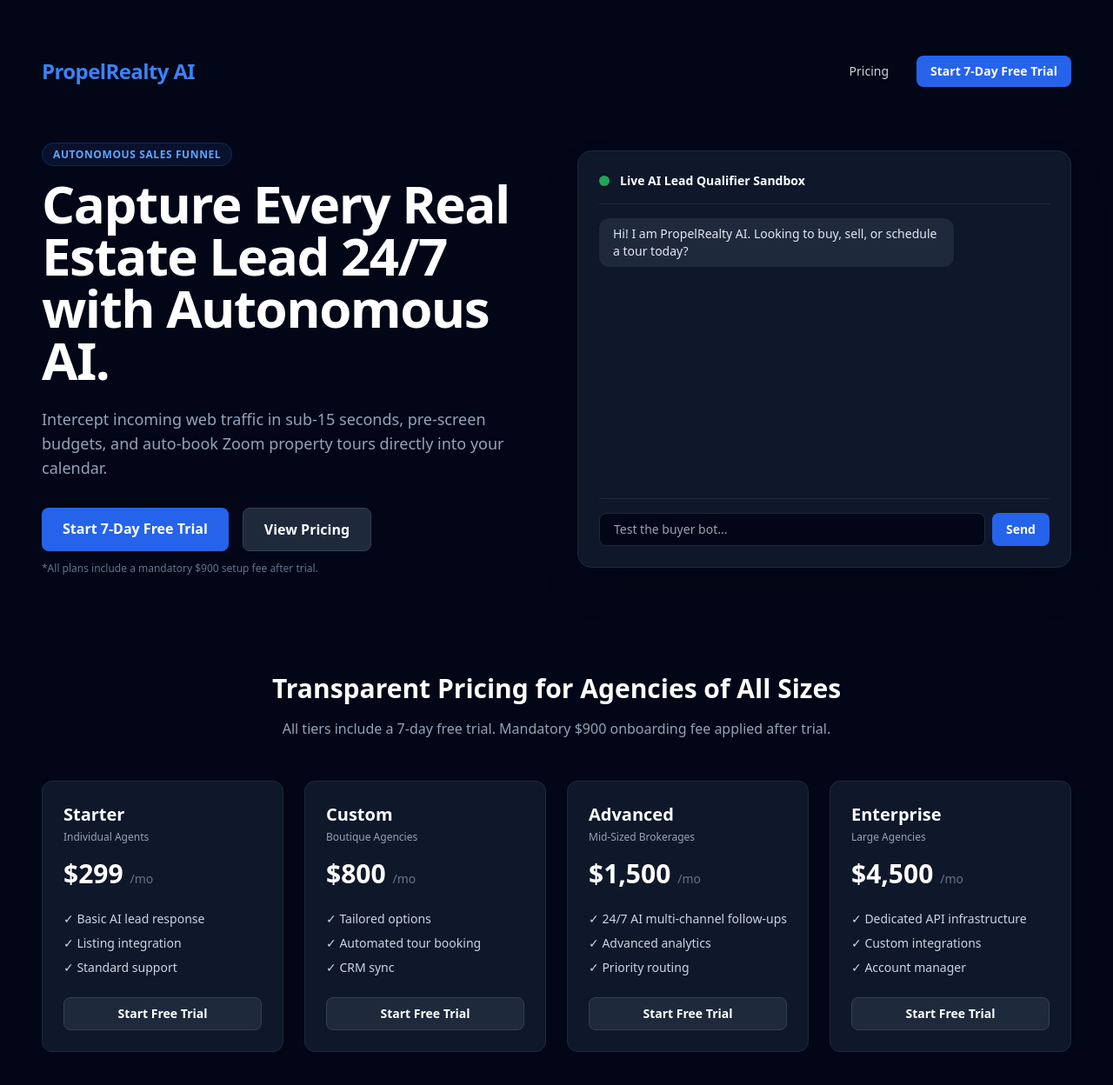
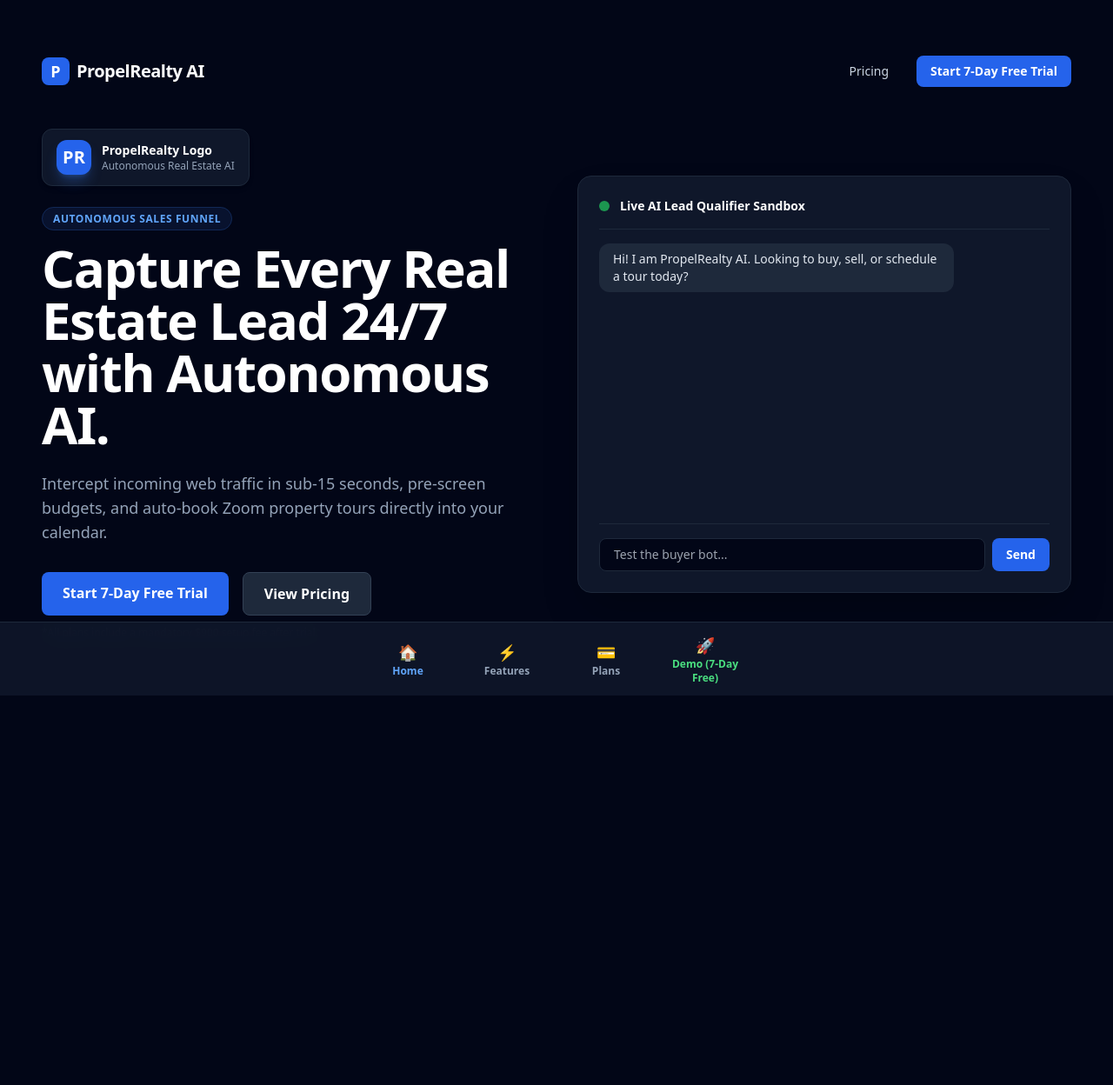
Before and after one commit to garvitsrivastava4521-pixel/propelrealty-ai, a Next.js app: page / in a window 1280 px wide. Shown: the top 1248 px of the page at 87% size. After the commit the page ends 864 px from the top, so only its background shows below. Built offline with nearby package versions, Linux system fonts and the light colour scheme.

Commit message:
Update page.tsx

```diff
--- a/app/page.tsx
+++ b/app/page.tsx
@@ -44,24 +44,45 @@ export default function LandingPage() {
   };
 
   return (
-    <main className="min-h-screen bg-slate-950 text-white flex flex-col justify-between p-6 md:p-12">
-      {/* Header */}
+    <main className="min-h-screen bg-slate-950 text-white flex flex-col justify-between p-6 pb-24 md:p-12 md:pb-24">
+      {/* Top Header */}
       <header className="max-w-7xl w-full mx-auto flex justify-between items-center py-4">
-        <div className="text-2xl font-extrabold tracking-tight text-blue-500">PropelRealty AI</div>
+        <div className="flex items-center gap-2">
+          <div className="w-8 h-8 rounded-lg bg-blue-600 flex items-center justify-center font-bold text-lg text-white">
+            P
+          </div>
+          <span className="text-xl font-extrabold tracking-tight text-white">PropelRealty AI</span>
+        </div>
         <div className="flex gap-4">
-          <a href="#pricing" className="px-4 py-2 text-sm text-slate-300 hover:text-white transition">Pricing</a>
+          <Link href="/pricing" className="px-4 py-2 text-sm text-slate-300 hover:text-white transition">
+            Pricing
+          </Link>
           <Link href="/onboarding" className="px-4 py-2 text-sm bg-blue-600 hover:bg-blue-500 rounded-lg font-semibold transition">
             Start 7-Day Free Trial
           </Link>
         </div>
       </header>
 
-      {/* Hero Section */}
-      <section className="max-w-7xl w-full mx-auto grid md:grid-cols-2 gap-12 items-center my-12">
+      {/* Main Hero & Logo Section */}
+      <section className="max-w-7xl w-full mx-auto grid md:grid-cols-2 gap-12 items-center my-8">
         <div>
-          <span className="text-xs font-semibold uppercase tracking-wider bg-blue-500/10 text-blue-400 border border-blue-500/20 px-3 py-1 rounded-full">
-            Autonomous Sales Funnel
-          </span>
+          {/* Logo / Brand Header Box */}
+          <div className="inline-flex items-center gap-3 bg-slate-900 border border-slate-800 rounded-xl px-4 py-3 mb-6 shadow-md">
+            <div className="w-10 h-10 rounded-xl bg-blue-600 flex items-center justify-center font-black text-xl text-white shadow-lg shadow-blue-500/30">
+              PR
+            </div>
+            <div>
+              <div className="text-sm font-bold text-white">PropelRealty Logo</div>
+              <div className="text-xs text-slate-400">Autonomous Real Estate AI</div>
+            </div>
+          </div>
+
+          <div>
+            <span className="text-xs font-semibold uppercase tracking-wider bg-blue-500/10 text-blue-400 border border-blue-500/20 px-3 py-1 rounded-full">
+              Autonomous Sales Funnel
+            </span>
+          </div>
+
           <h1 className="text-4xl md:text-6xl font-extrabold tracking-tight mt-4 mb-6 leading-tight">
             Capture Every Real Estate Lead 24/7 with Autonomous AI.
           </h1>
@@ -72,9 +93,9 @@ export default function LandingPage() {
             <Link href="/onboarding" className="px-6 py-3 bg-blue-600 hover:bg-blue-500 rounded-lg text-center font-bold transition">
               Start 7-Day Free Trial
             </Link>
-            <a href="#pricing" className="px-6 py-3 bg-slate-800 hover:bg-slate-700 border border-slate-700 rounded-lg text-center font-semibold transition">
+            <Link href="/pricing" className="px-6 py-3 bg-slate-800 hover:bg-slate-700 border border-slate-700 rounded-lg text-center font-semibold transition">
               View Pricing
-            </a>
+            </Link>
           </div>
           <p className="text-xs text-slate-500 mt-3">*All plans include a mandatory $900 setup fee after trial.</p>
         </div>
@@ -113,36 +134,30 @@ export default function LandingPage() {
         </div>
       </section>
 
-      {/* Pricing Grid */}
-      <section id="pricing" className="max-w-7xl w-full mx-auto my-16">
-        <h2 className="text-3xl font-bold text-center mb-4">Transparent Pricing for Agencies of All Sizes</h2>
-        <p className="text-center text-slate-400 mb-12">All tiers include a 7-day free trial. Mandatory $900 onboarding fee applied after trial.</p>
+      {/* Persistent Bottom 4-Option Navigation Bar */}
+      <nav className="fixed bottom-0 left-0 right-0 bg-slate-900/90 backdrop-blur-md border-t border-slate-800 z-50 py-3 px-4">
+        <div className="max-w-md mx-auto grid grid-cols-4 gap-2 text-center">
+          <Link href="/" className="flex flex-col items-center justify-center text-xs font-semibold text-blue-400 hover:text-blue-300">
+            <span className="text-lg">🏠</span>
+            <span>Home</span>
+          </Link>
 
-        <div className="grid md:grid-cols-4 gap-6">
-          {[
-            { title: 'Starter', price: '$299', audience: 'Individual Agents', features: ['Basic AI lead response', 'Listing integration', 'Standard support'] },
-            { title: 'Custom', price: '$800', audience: 'Boutique Agencies', features: ['Tailored options', 'Automated tour booking', 'CRM sync'] },
-            { title: 'Advanced', price: '$1,500', audience: 'Mid-Sized Brokerages', features: ['24/7 AI multi-channel follow-ups', 'Advanced analytics', 'Priority routing'] },
-            { title: 'Enterprise', price: '$4,500', audience: 'Large Agencies', features: ['Dedicated API infrastructure', 'Custom integrations', 'Account manager'] },
-          ].map((tier, i) => (
-            <div key={i} className="bg-slate-900 border border-slate-800 rounded-xl p-6 flex flex-col justify-between hover:border-blue-500/50 transition">
-              <div>
-                <h3 className="text-xl font-bold mb-1">{tier.title}</h3>
-                <p className="text-xs text-slate-400 mb-4">{tier.audience}</p>
-                <div className="text-3xl font-extrabold mb-6">{tier.price} <span className="text-sm font-normal text-slate-500">/mo</span></div>
-                <ul className="space-y-2 text-sm text-slate-300">
-                  {tier.features.map((f, idx) => (
-                    <li key={idx} className="flex items-center gap-2">✓ {f}</li>
-                  ))}
-                </ul>
-              </div>
-              <Link href="/onboarding" className="w-full block text-center bg-slate-800 hover:bg-blue-600 border border-slate-700 hover:border-blue-500 mt-6 py-2 rounded-lg text-sm font-semibold transition">
-                Start Free Trial
-              </Link>
-            </div>
-          ))}
+          <Link href="#features" className="flex flex-col items-center justify-center text-xs font-semibold text-slate-400 hover:text-white">
+            <span className="text-lg">⚡</span>
+            <span>Features</span>
+          </Link>
+
+          <Link href="/pricing" className="flex flex-col items-center justify-center text-xs font-semibold text-slate-400 hover:text-white">
+            <span className="text-lg">💳</span>
+            <span>Plans</span>
+          </Link>
+
+          <Link href="/onboarding" className="flex flex-col items-center justify-center text-xs font-semibold text-green-400 hover:text-green-300">
+            <span className="text-lg">🚀</span>
+            <span>Demo (7-Day Free)</span>
+          </Link>
         </div>
-      </section>
+      </nav>
     </main>
   );
 }
```
